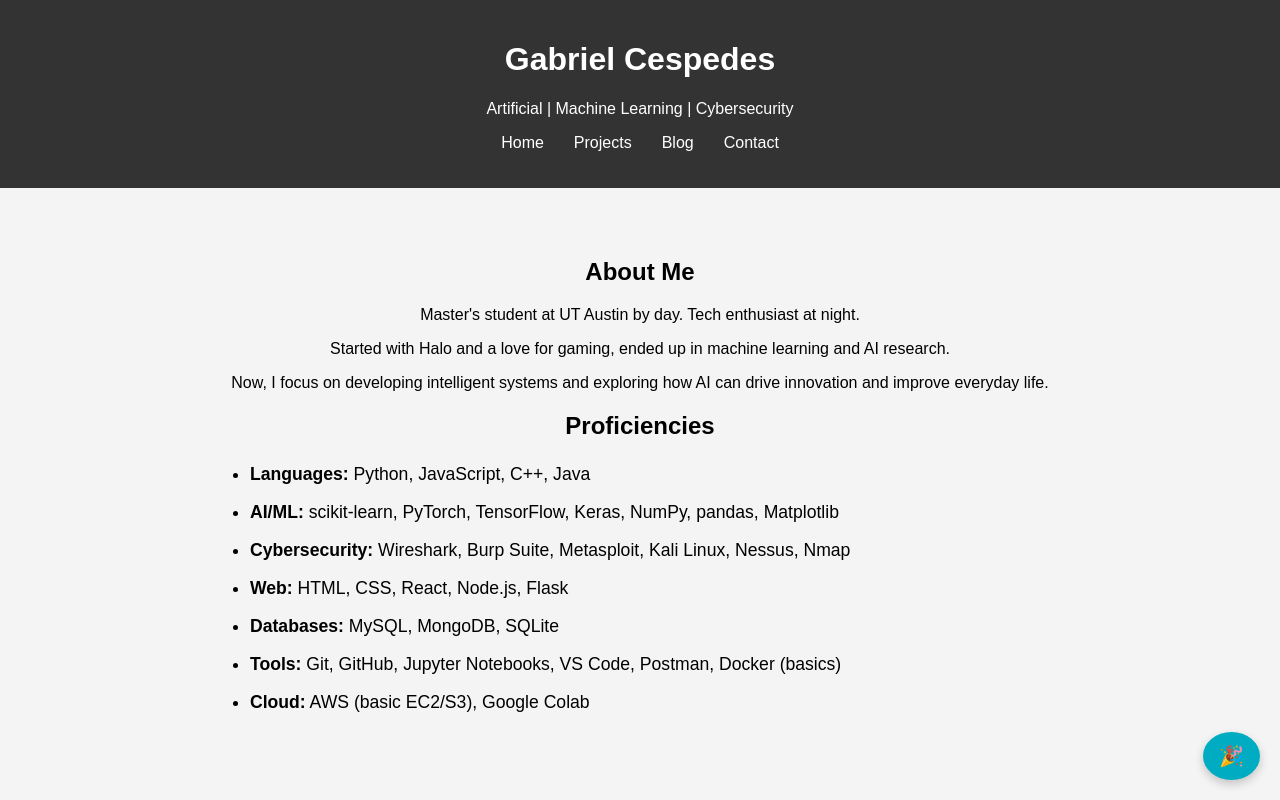
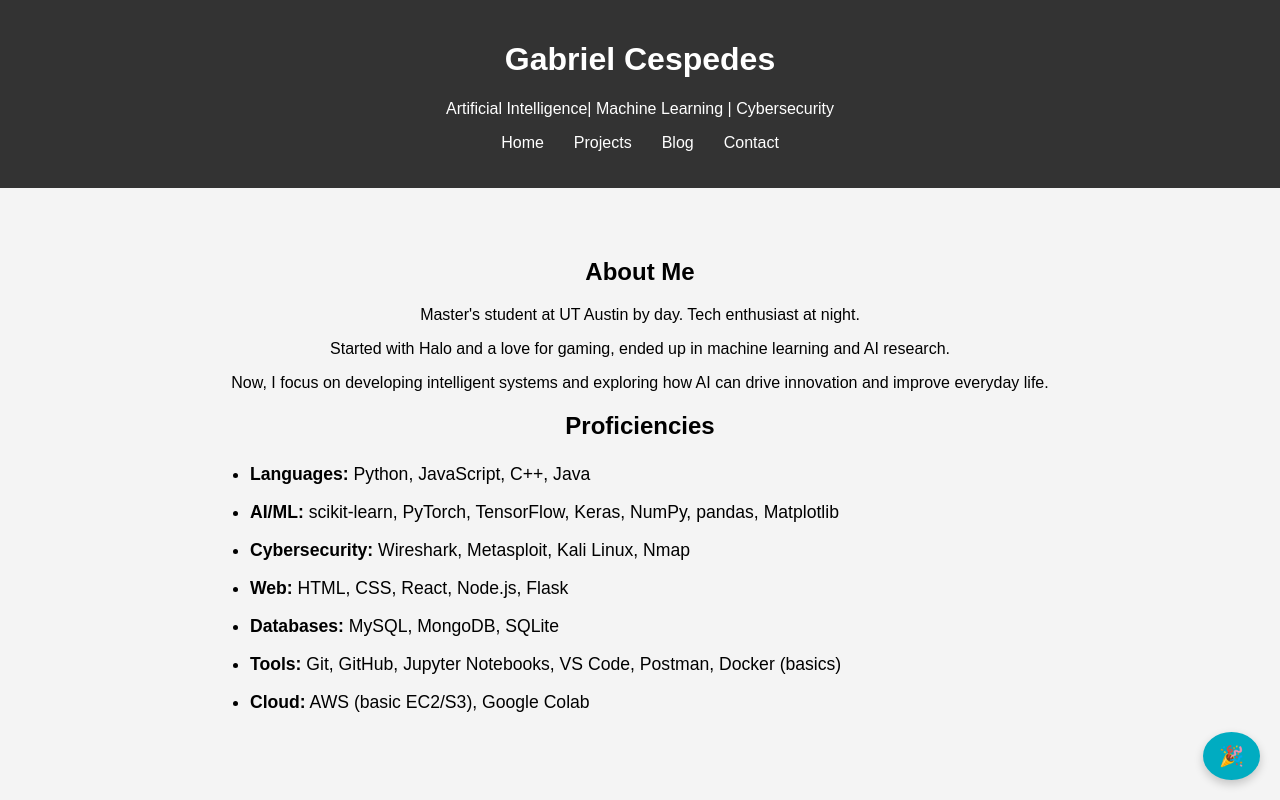
Before and after one commit to GabeC117/portfolio, a React (Create React App) app: page /#/ in a window 1280 px wide. Shown: the top 800 px of the page. Built offline with nearby package versions, Linux system fonts and the light colour scheme.

Commit message:
New changes

```diff
--- a/src/App.js
+++ b/src/App.js
@@ -14,7 +14,7 @@ function App() {
   const Header = () => (
     <header>
       <h1>Gabriel Cespedes</h1>
-      <p>Artificial | Machine Learning | Cybersecurity</p>
+      <p>Artificial Intelligence| Machine Learning | Cybersecurity</p>
       <nav>
         <ul>
           <li><Link to="/">Home</Link></li>
@@ -44,7 +44,7 @@ function App() {
         <ul className="skills-list">
           <li><strong>Languages:</strong> Python, JavaScript, C++, Java</li>
           <li><strong>AI/ML:</strong> scikit-learn, PyTorch, TensorFlow, Keras, NumPy, pandas, Matplotlib</li>
-          <li><strong>Cybersecurity:</strong> Wireshark, Burp Suite, Metasploit, Kali Linux, Nessus, Nmap</li>
+          <li><strong>Cybersecurity:</strong> Wireshark, Metasploit, Kali Linux, Nmap</li>
           <li><strong>Web:</strong> HTML, CSS, React, Node.js, Flask</li>
           <li><strong>Databases:</strong> MySQL, MongoDB, SQLite</li>
           <li><strong>Tools:</strong> Git, GitHub, Jupyter Notebooks, VS Code, Postman, Docker (basics)</li>
```
